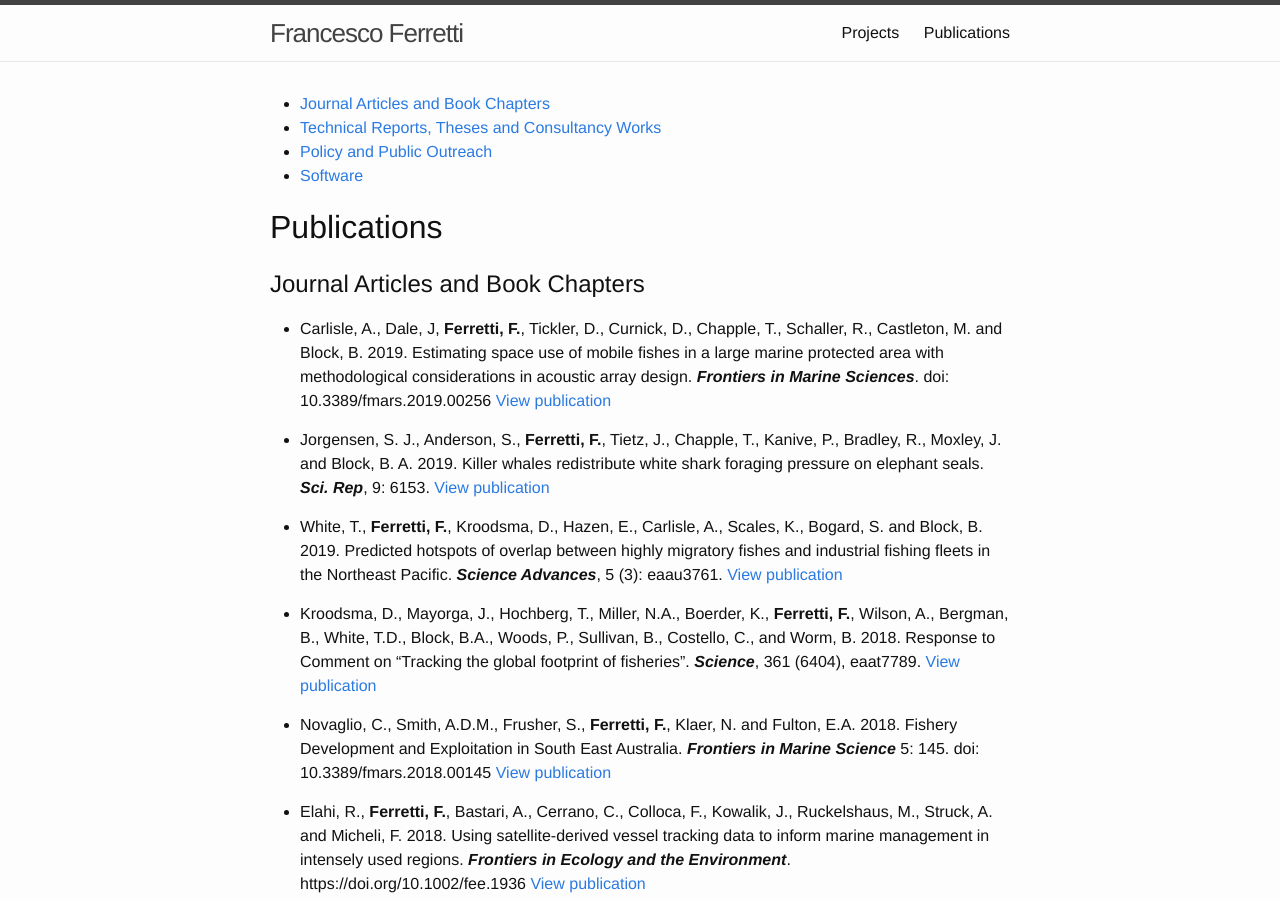
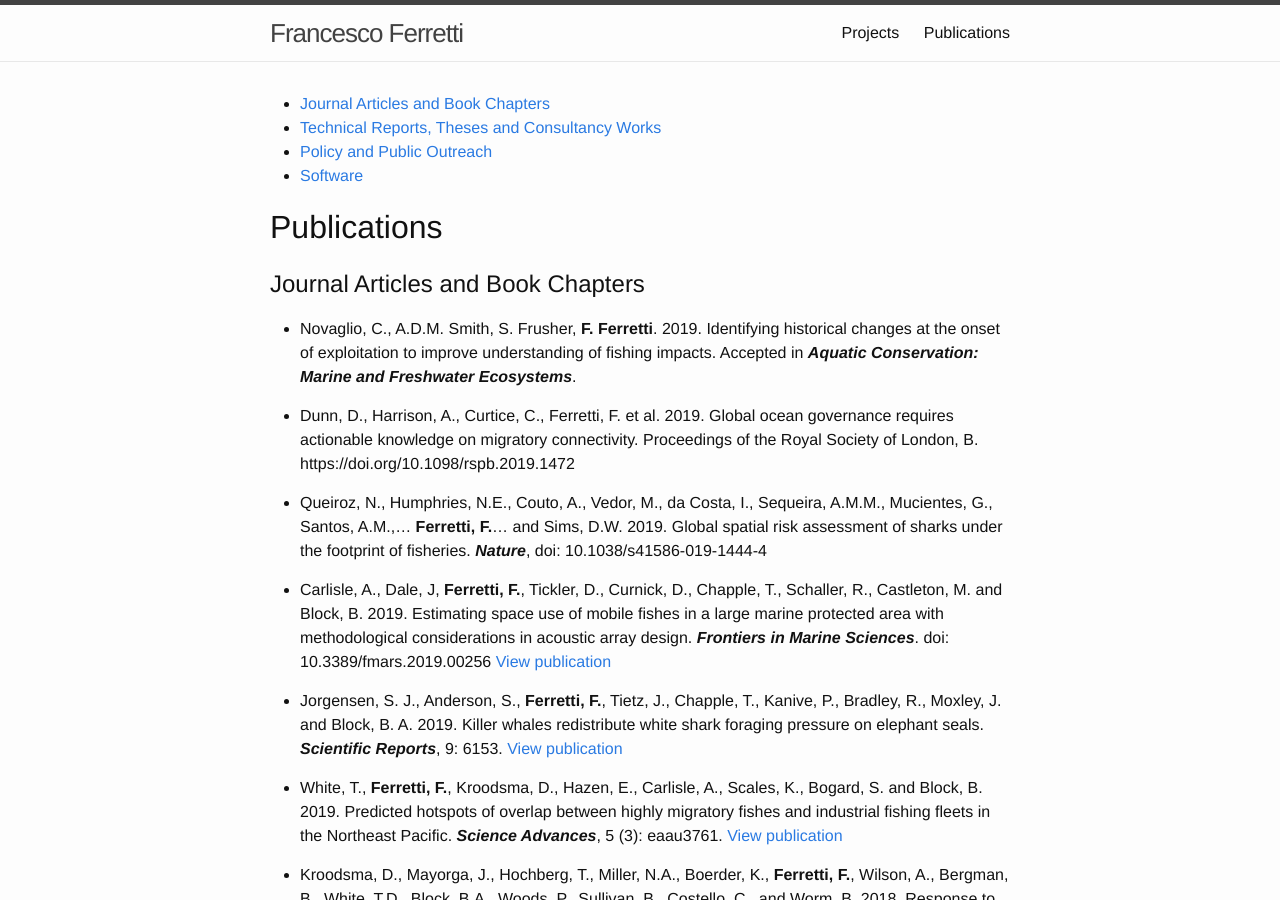
Before and after one commit to ferrettigs/ferrettigs.github.io, a Jekyll site: the page built from 03-Publications.md, in a window 1280 px wide and 900 px high. Built offline with Jekyll 4.4.1, drawn with Linux system fonts in a browser that asks for light colours; comment, search, counter and statistics services are not loaded.

Commit message:
update site

```diff
--- a/03-Publications.md
+++ b/03-Publications.md
@@ -24,9 +24,15 @@ Publications
 Journal Articles and Book Chapters
 ----------------------------------
 
+- Novaglio, C., A.D.M. Smith, S. Frusher, **F. Ferretti**. 2019. Identifying historical changes at the onset of exploitation to improve understanding of fishing impacts. Accepted in __*Aquatic Conservation: Marine and Freshwater Ecosystems*__.
+
+- Dunn, D., Harrison, A., Curtice, C., Ferretti, F. et al. 2019. Global ocean governance requires actionable knowledge on migratory connectivity. Proceedings of the Royal Society of London, B. https://doi.org/10.1098/rspb.2019.1472
+
+- Queiroz, N., Humphries, N.E., Couto, A., Vedor, M., da Costa, I., Sequeira, A.M.M., Mucientes, G., Santos, A.M.,... **Ferretti, F.**... and Sims, D.W. 2019. Global spatial risk assessment of sharks under the footprint of fisheries. __*Nature*__, doi: 10.1038/s41586-019-1444-4
+
  - Carlisle, A., Dale, J, **Ferretti, F.**, Tickler, D., Curnick, D., Chapple, T., Schaller, R., Castleton, M. and Block, B. 2019. Estimating space use of mobile fishes in a large marine protected area with methodological considerations in acoustic array design. __*Frontiers in Marine Sciences*__. doi: 10.3389/fmars.2019.00256 [View publication](https://www.frontiersin.org/articles/10.3389/fmars.2019.00256/full)
 
- - Jorgensen, S. J., Anderson, S., **Ferretti, F.**, Tietz, J., Chapple, T., Kanive, P., Bradley, R., Moxley, J. and Block, B. A.  2019. Killer whales redistribute white shark foraging pressure on elephant seals. __*Sci. Rep*__, 9: 6153. [View publication](https://www.nature.com/articles/s41598-019-39356-2)
+ - Jorgensen, S. J., Anderson, S., **Ferretti, F.**, Tietz, J., Chapple, T., Kanive, P., Bradley, R., Moxley, J. and Block, B. A.  2019. Killer whales redistribute white shark foraging pressure on elephant seals. __*Scientific Reports*__, 9: 6153. [View publication](https://www.nature.com/articles/s41598-019-39356-2)
 
  - White, T., **Ferretti, F.**, Kroodsma, D., Hazen, E., Carlisle, A., Scales, K., Bogard, S. and Block, B. 2019. Predicted hotspots of overlap between highly migratory fishes and industrial fishing fleets in the Northeast Pacific. __*Science Advances*__, 5 (3): eaau3761. [View publication](https://advances.sciencemag.org/content/5/3/eaau3761)
 
```
Also changed, not shown: Gemfile (added, +11 -0 lines), finBanPaper.html (added, +77 -0 lines), Gemfile.lock (added), 1 other file.
